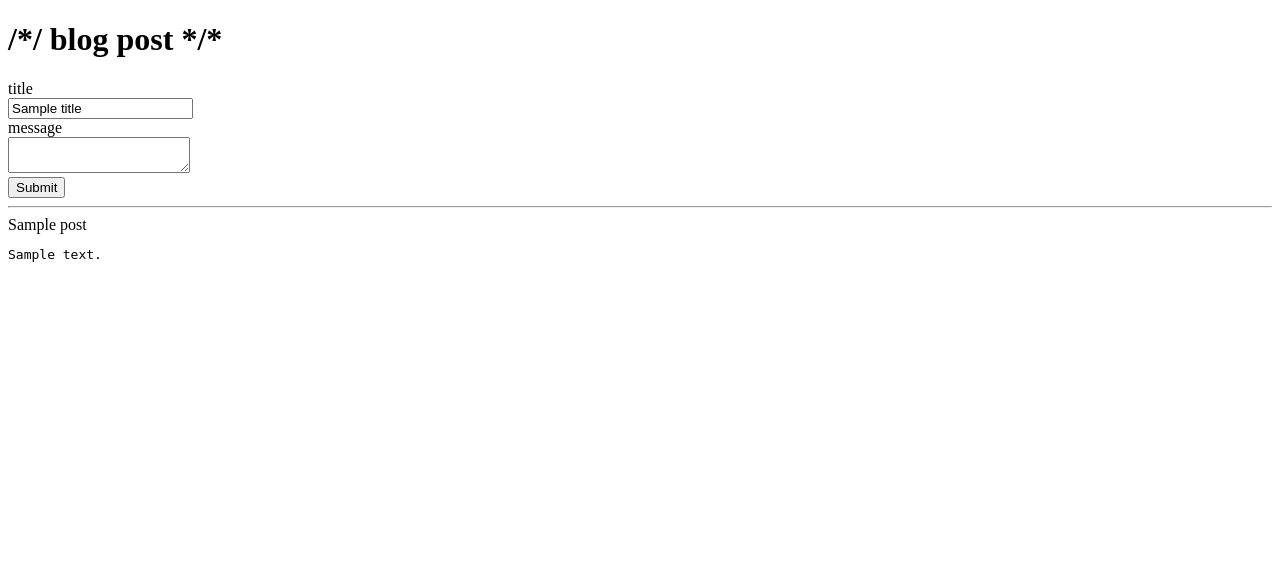
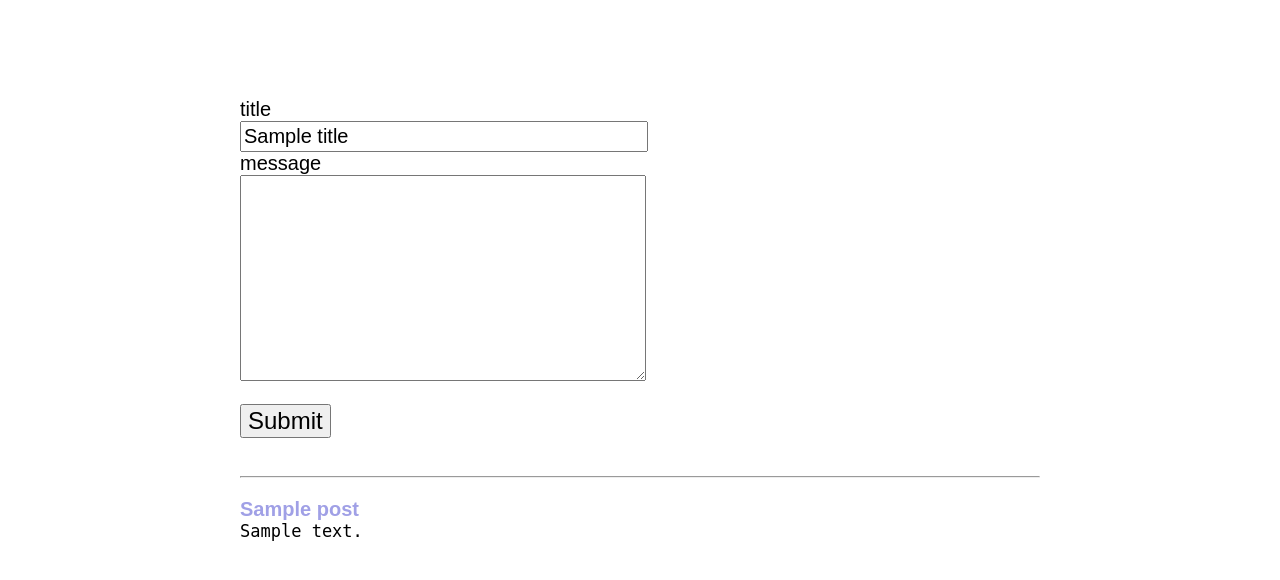
Before and after one commit to stwykd/no-added-sugar, a Python web app: template templates/front.html in a window 1280 px wide. Shown: the top 580 px of the page. Run offline with Jinja, Linux system fonts and the light colour scheme; the template is opened without the code that fills it: most values are stand-ins (such as "Sample title", 1, 10 or a date in 2020).

Commit message:
add styling to submit blog post form

```diff
--- a/templates/front.html
+++ b/templates/front.html
@@ -4,8 +4,52 @@
     <meta charset="UTF-8">
     <title>no added sugar</title>
 </head>
+<style type="text/css">
+  body {
+	  font-family: sans-serif;
+	  width: 800px;
+	  margin: 0 auto;
+	  padding: 10px;
+  }
+  label {
+	  display: block;
+	  font-size: 20px;
+  }
+  input[type=text] {
+	  width: 400px;
+	  font-size: 20px;
+	  padding: 2px;
+  }
+  textarea {
+	  width: 400px;
+	  height:200px;
+	  font-size: 17px;
+	  font-family: monospace;
+  }
+  input[type=submit] {
+	  font-size: 24px;
+  }
+  hr {
+	  margin: 20px auto;
+  }
+  .blog-post + .blog-post {
+	  margin-top: 20px;
+  }
+  .post-title {
+	  font-weight: bold;
+	  font-size: 20px;
+	  color: #a0a0e6
+  }
+  .post-message {
+	  margin: 0;
+	  font-size: 17px;
+  }
+  .error {
+     color: red
+  }
+</style>
 <body>
-    <h1>/*/ blog post */*</h1>
+    <h1><marquee>/*/ blog post */*</marquee></h1>
     <form method="post">
         <label>
             <div>title</div>
@@ -17,7 +61,7 @@
         </label>
         <br>
         <input type="submit">
-        <br>
+        <br><br>
         <div class="error">{{error}}</div>
     </form>
     <hr>
```
